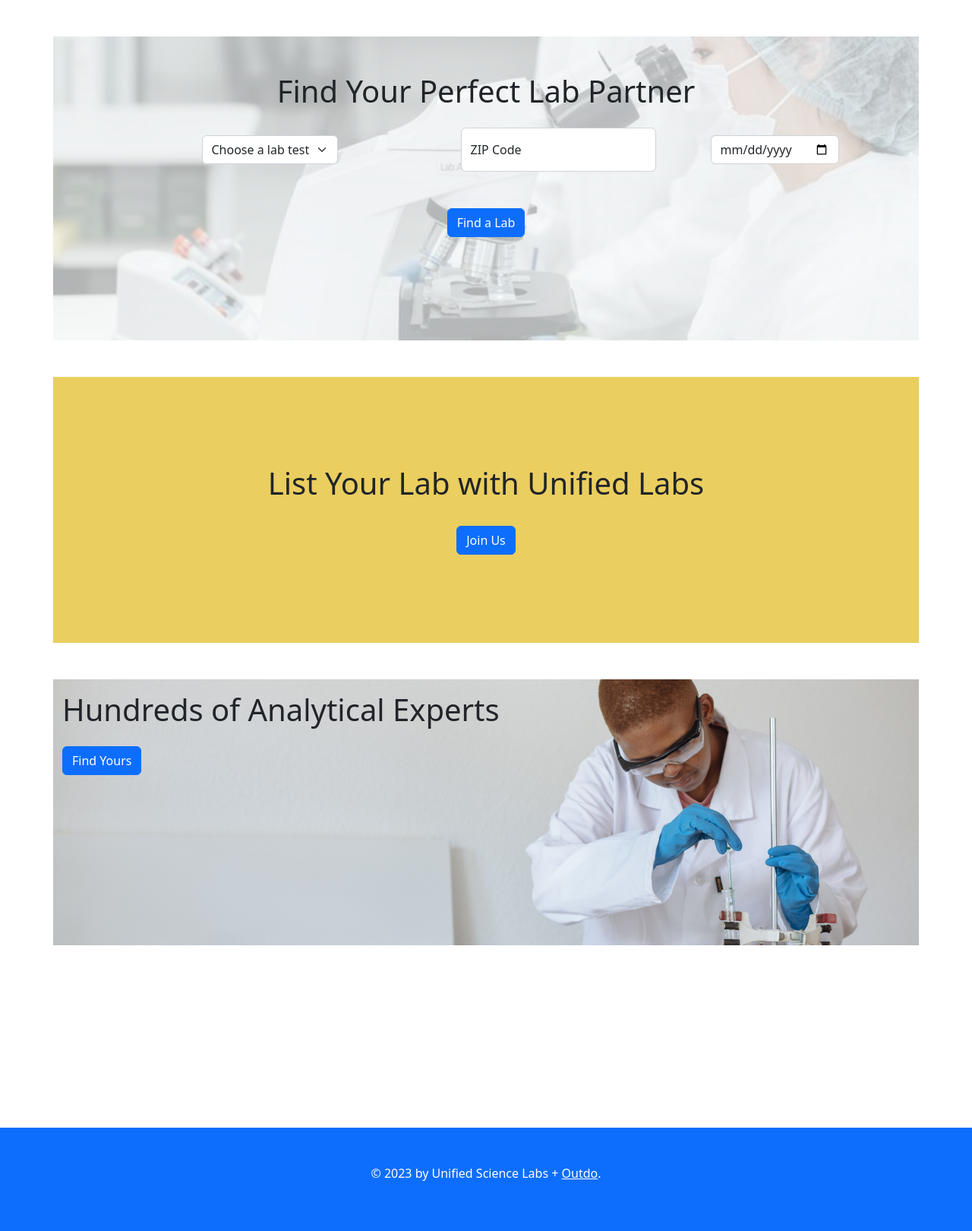
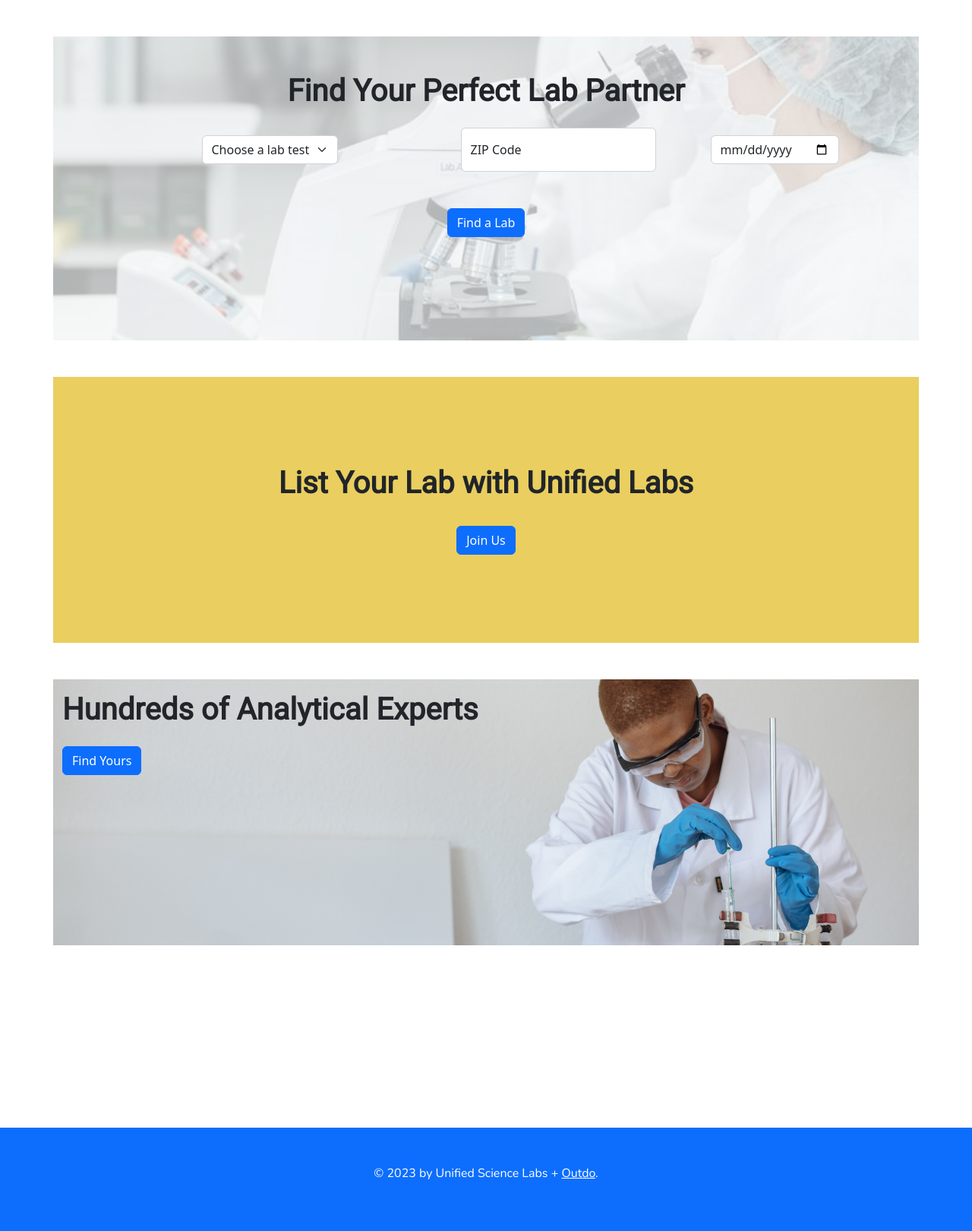
Before and after one commit to bharding216/labs, a Python web app: template project/templates/index.html in a window 1280 px wide. Shown: the part 76-1696 px from the top of the page at 76% size. Run offline with Jinja, Linux system fonts and the light colour scheme; the template is opened without the code that fills it, so the values that code supplies are empty; some libraries are stand-ins or nearby versions.

Commit message:
Update font settings - Roboto and Nunito

```diff
--- a/project/static/css/main.css
+++ b/project/static/css/main.css
@@ -13,6 +13,18 @@ footer {
   margin-top: auto;
 }
 
+
+h1 {
+  /* sans-serif is the fallback font */
+  font-family: 'Roboto', sans-serif;
+  font-weight: 600;
+}
+
+p {
+  /* sans-serif is the fallback font */
+  font-family: 'Nunito', sans-serif;
+  font-weight: 300;
+}
 
 
 .btn-primary:hover {
--- a/project/templates/base.html
+++ b/project/templates/base.html
@@ -16,8 +16,9 @@
     <!-- Animate on Scroll -->
     <link href="https://unpkg.com/aos@2.3.1/dist/aos.css" rel="stylesheet">
 
-    <!-- Custom CSS -->
+    <!-- Custom CSS + Fonts -->
     <link href="{{ url_for('static', filename='css/main.css') }}" rel="stylesheet">
+    <link href="https://fonts.googleapis.com/css?family=Roboto|Nunito" rel="stylesheet">
 
     <!-- Set Favicon -->
     <link rel="shortcut icon" href="{{ url_for('static', filename='favicon.ico') }}">
@@ -25,6 +26,7 @@
     <!-- Custom JS -->
     <script src="{{ url_for('static', filename='js/index.js') }}"></script>
 
+    <!-- Cookie Consent Plugin -->
     <link rel="stylesheet" type="text/css" href="https://cdn.jsdelivr.net/npm/cookieconsent@3/build/cookieconsent.min.css" />
 
     <title>{% block title %}{% endblock %}</title>
--- a/project/templates/index.html
+++ b/project/templates/index.html
@@ -168,7 +168,7 @@ window.cookieconsent.initialise({
       "text": "#838391"
     },
     "button": {
-      "background": "#000080"
+      "background": "#11296B"
     }
   },
   "theme": "classic",
```
Also changed, not shown: project/static/fonts/Cabin-Regular.otf (added), 1 other file.
